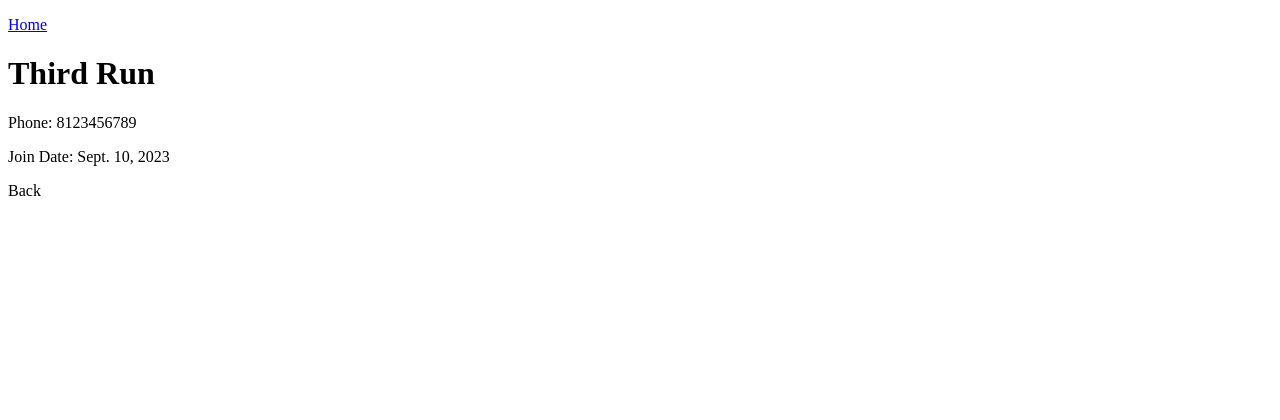
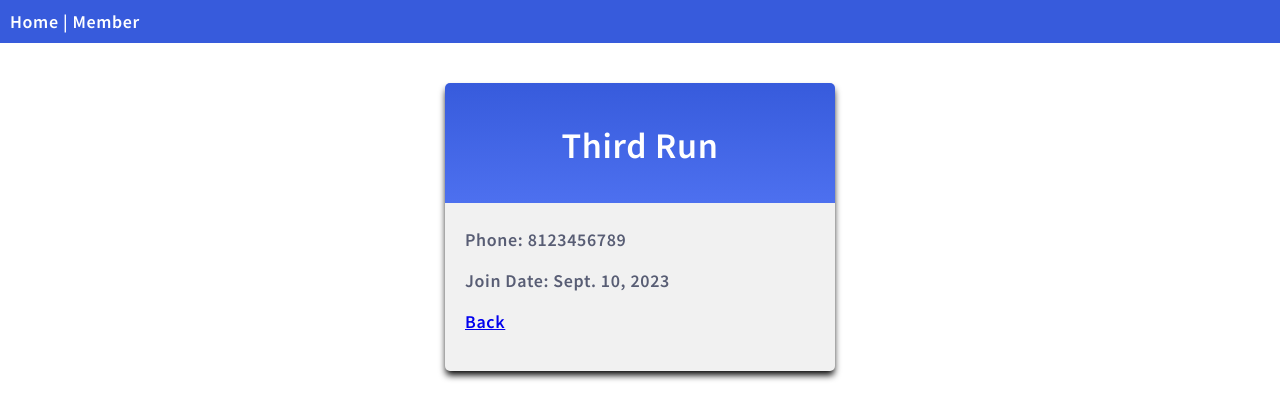
Before and after one commit to DennisKeenan/Django, a Django app: page /members/detail/3 in a window 1280 px wide. Shown: the top 420 px of the page. Run offline with Django 4.2, Linux system fonts and the light colour scheme; data comes from the database, SQL or seed files in the repository; both versions use the stored data as it was after the commit.

Commit message:
Styling Update

```diff
--- /dev/null
+++ b/BadmintonClub/Members/static/style.css
@@ -0,0 +1,59 @@
+@import url('https://fonts.googleapis.com/css2?family=Source+Sans+Pro:wght@400;600&display=swap');
+body{
+    margin: 0;
+    font: 600 18px 'Source Sans Pro', sans-serif;
+    letter-spacing: 0.64px;
+    color: #585d74;
+}
+.topnav{
+    background-color: #375bdc;
+    color: white;
+    padding: 10px;
+}
+.topnav a:link,.topnav a:visited{
+    text-decoration: none;
+    color: white;
+}
+.topnav a:hover,.topnav a:active{
+    text-decoration: underline;
+}
+.mycard{
+    background-color: #f1f1f1;
+    background-image: linear-gradient(to bottom, #375bdc, #4d70ef);
+    background-size: 100% 120px;
+    background-repeat: no-repeat;
+    margin: 40px auto;
+    width: 350px;
+    border-radius: 5px;
+    box-shadow: 0 5px 7px -1px black;
+    padding: 20px;
+}
+.mycard h1{
+    text-align: center;
+    color: white;
+    margin: 20px 0 60px 0;
+}
+ol{
+    list-style-type: none;
+    padding: 0;
+    margin: 0;
+}
+li{
+    background-color: white;
+    background-image: linear-gradient(to bottom, #375bdc, #4d70ef);
+    background-size: 50px 60px;
+    background-repeat: no-repeat;
+    cursor: pointer;
+    transition: transform 0.25s;
+    border-radius: 5px;
+    box-shadow: 0 5px 7px -1px black;
+    padding: 15px;
+    padding-left: 70px;
+    margin-top: 5px;
+}
+li a{
+    text-decoration: none;
+}
+li:hover{
+    transform: scale(1.1);
+}
--- a/BadmintonClub/Members/templates/detail.html
+++ b/BadmintonClub/Members/templates/detail.html
@@ -1,8 +1,10 @@
 {% extends "main.html" %}
 {% block title %} Members Detail {% endblock title %}
 {% block content %}
+<div class="mycard">
     <h1>{{MyMember.First_Name}} {{MyMember.Last_Name}}</h1>
     <p>Phone: {{MyMember.Phone_Number}}</p>
     <p>Join Date: {{MyMember.Join}}</p>
-    <p>Back <a href="/members"></a></p>
+    <p><a href="/members">Back</a></p>
+</div>
 {% endblock content %}
--- a/BadmintonClub/Members/templates/index.html
+++ b/BadmintonClub/Members/templates/index.html
@@ -1,6 +1,7 @@
 {% extends "main.html" %}
 {% block title %} All Club Members {% endblock title %}
 {% block content %}
+<div class="mycard">
    <h1>Members</h1>
    <ol>
     {%for i in MyMembers%}
@@ -9,4 +10,5 @@
     </li>
     {%endfor%}
    </ol>
+</div>
 {% endblock content %}
--- a/BadmintonClub/Members/templates/main.html
+++ b/BadmintonClub/Members/templates/main.html
@@ -1,12 +1,17 @@
+{% load static %}
 <!DOCTYPE html>
 <html lang="en">
 <head>
     <meta charset="UTF-8">
     <meta name="viewport" content="width=device-width, initial-scale=1.0">
     <title>{% block title %}{% endblock title %}</title>
+    <link rel="stylesheet" href="{% static "style.css" %}">
 </head>
 <body>
-    <p><a href="/">Home</a></p>
+    <div class="topnav">
+        <a href="/">Home</a> |
+        <a href="/members">Member</a>
+    </div>
     {% block content %}
     {% endblock content %}
 </body>
```
Also changed, not shown: BadmintonClub/db.sqlite3.
